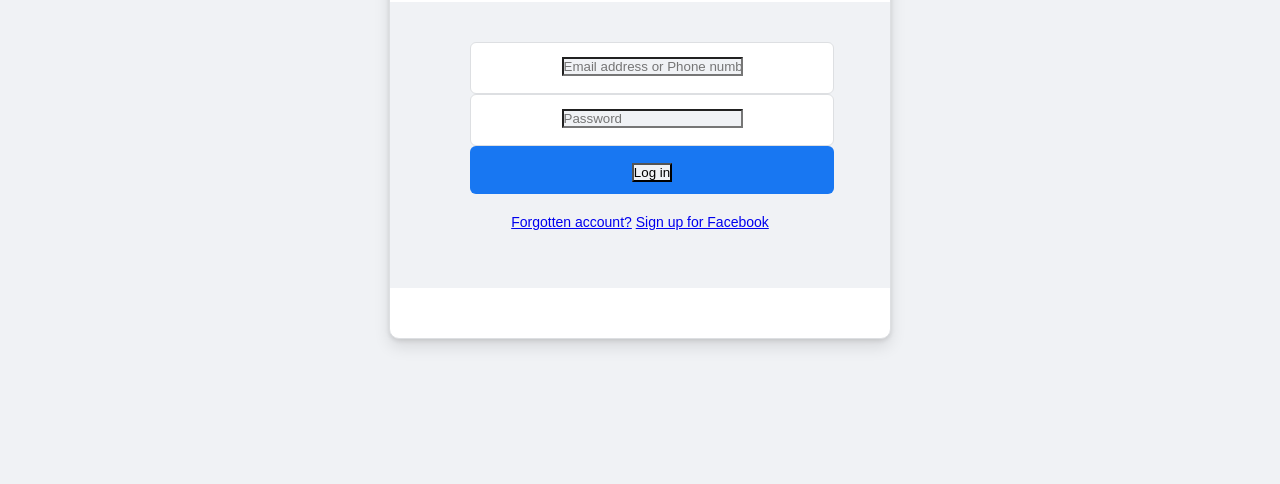
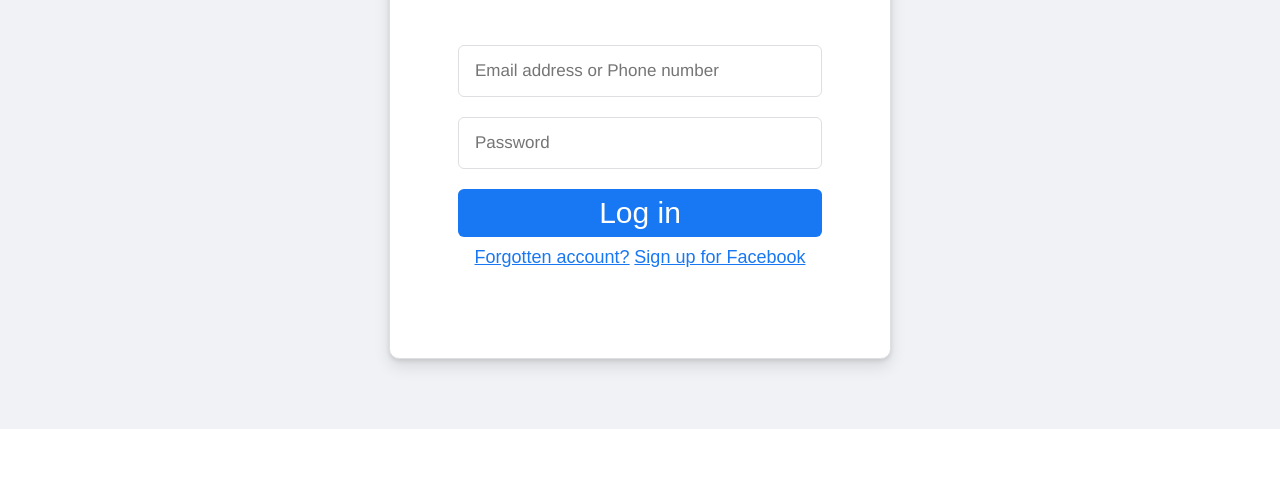
Before and after one commit to SanjnaPanwar/FacebookPage, a plain HTML site: page index.html in a window 1280 px wide. Shown: the part 316-800 px from the top of the page. Drawn offline with Linux system fonts and the light colour scheme.

Commit message:
Facebook  login

```diff
--- a/facebook.css
+++ b/facebook.css
@@ -1,13 +1,14 @@
-* {
-	margin: 0;
-	padding: 0;
-	font-family: Arial, sans-serif;
-    background-color: #f0f2f5;
+*{
+    margin: 0;
+    font-family: Arial, sans-serif;
+    padding: 0;
 }
 
 .main {
+    background-color: #f0f2f5;
 	text-align: center;
-	margin-top: 30px;
+    padding-bottom: 70px;
+
 }
 
 .main .image {
@@ -18,16 +19,19 @@
 }
 
 .main .image img {
-	width: 300px;
+	width: 330px;
 }
 
 .headerBlock .logInText{
     text-align: center;
     padding: 0 10px 0 10px;
     line-height: 22px;
+    background-color: white;
+    margin: 20px;
 }
 
 .main .loginFacebook {
+    background-color: white;
 	border-radius: 10px;
 	box-shadow: 0 2px 4px rgb(0 0 0 / 10%), 0 8px 16px rgb(0 0 0 / 10%);
 	margin: auto;
@@ -46,68 +50,60 @@
 .userInfo{
     font-size: 17px;
     padding: 40px 80px;
-    text-align: center;
+    display: flex;
+    flex-direction: column;
+    align-items: center;
+    background-color: white;
 }
 
-.userEmail{
+.userEmail input{
+    margin: 10px 0px;
     border-radius: 6px;
     font-size: 17px;
     padding: 14px 16px;
     width: 330px;
+    height: 22px;
     background: #FFFFFF;
     border: 1px solid #dddfe2;
     color: #1d2129;
     font-family: Helvetica, Arial, sans-serif;
+    line-height: 16px;
+    vertical-align: middle;
+    box-shadow: white;
+}
+
+.userPassword input{
+    margin: 10px 0px;
+    border-radius: 6px;
+    font-size: 17px;
+    padding: 14px 16px;
+    width: 330px;
     height: 22px;
+    background: #FFFFFF;
+    border: 1px solid #dddfe2;
+    color: #1d2129;
+    font-family: Helvetica, Arial, sans-serif;
     line-height: 16px;
     vertical-align: middle;
 }
 
-.userPassword{
-    border-radius: 6px;
-    font-size: 17px;
-    padding: 14px 16px;
-    width: 330px;
-    background: #FFFFFF;
-    border: 1px solid #dddfe2;
-    color: #1d2129;
-    font-family: Helvetica, Arial, sans-serif;
-    height: 22px;
-    line-height: 16px;
-    vertical-align: middle;
-}
-
-.button {
+.button button{
+    margin: 10px 0px;
     background-color: #1877f2;
     border: none;
     border-radius: 6px;
-    font-size: 20px;
+    font-size: 30px;
     line-height: 48px;
     padding: 0 16px;
-    width: 332px;
+    width: 364px;
+    height: 48px;
+    color: white;
 }
 
-.backup{
-    padding: 20px 0 18px;
+.backup a{
     font-weight: normal;
     color: #1877f2;
-    font-size: 14px;
+    font-size: 18px;
     font-weight: 500;
     cursor: pointer;
 }
-
-.button .forgotAccount a{
-    color: #1877f2;
-    font-size: 14px;
-    font-weight: 500;
-    cursor: pointer;
-    text-decoration: none;
-}
-
-.button .signup a{
-    color: #1877f2;
-    font-size: 14px;
-    font-weight: 500;
-    cursor: pointer;
-    text-decoration: none;
-}
```
